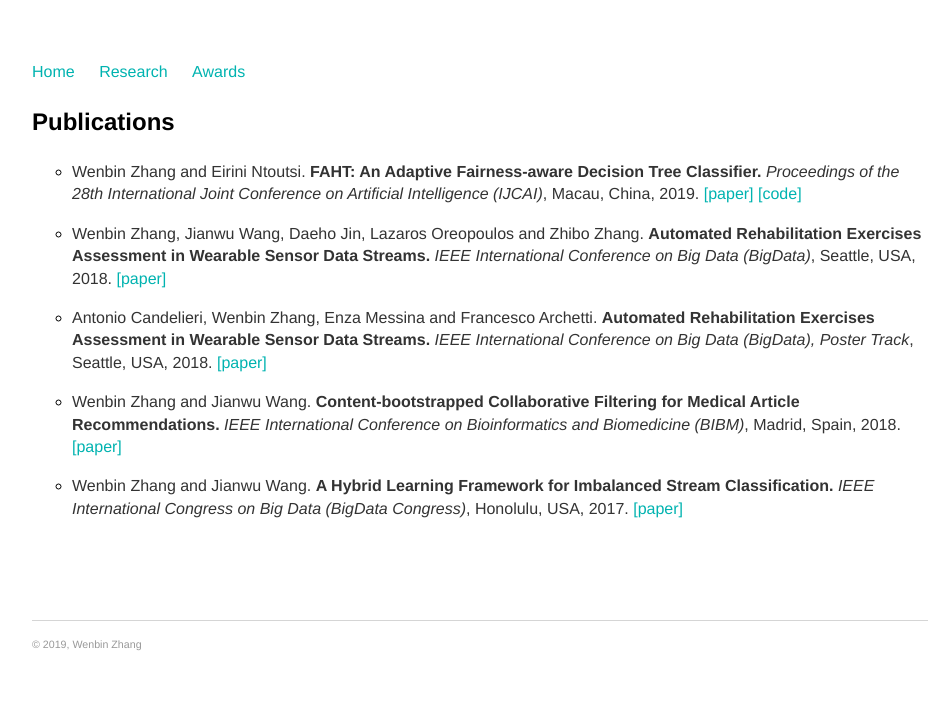
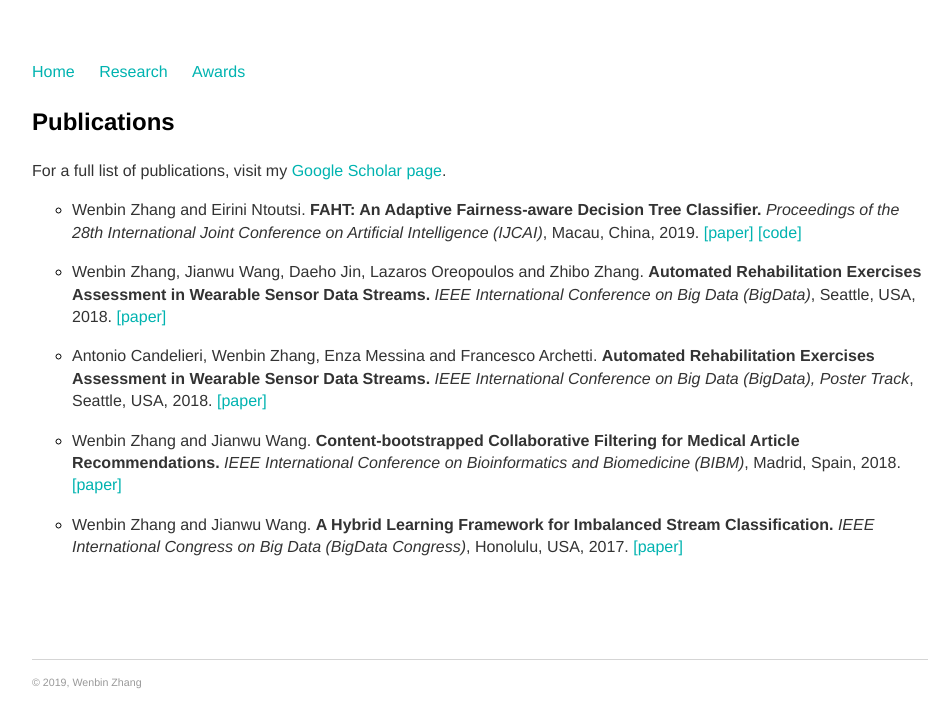
Before and after one commit to vanbanTruong/vanbanTruong.github.io, a Jekyll site: the page built from projects.md, in a window 1280 px wide. Shown: the top 728 px of the page, without its empty margins (160-1112 px from the left). Built offline with Jekyll 4.4.1, drawn with Linux system fonts in a browser that asks for light colours.

Commit message:
Update projects.md

```diff
--- a/projects.md
+++ b/projects.md
@@ -4,6 +4,7 @@ title: Research
 ---
 
 ### Publications
+For a full list of publications, visit my [Google Scholar page](https://scholar.google.com/citations?hl=en&user=M802p54AAAAJ).
 
 * Wenbin Zhang and Eirini Ntoutsi. **FAHT: An Adaptive Fairness-aware Decision Tree Classifier.** *Proceedings of the 28th International Joint Conference on Artificial Intelligence (IJCAI)*, Macau, China, 2019. [[paper]](https://www.ijcai.org/proceedings/2019/0205.pdf) [[code]](https://github.com/vanbanTruong/FAHT)
 
```
